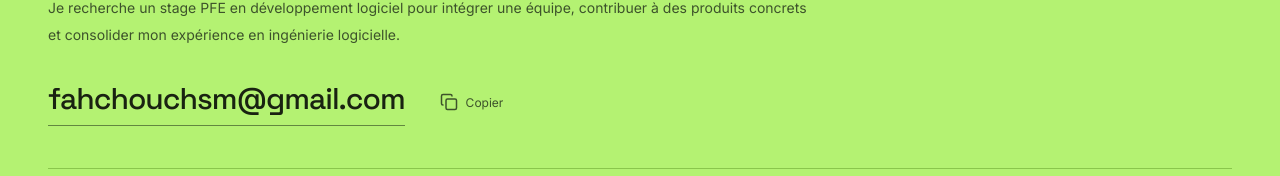
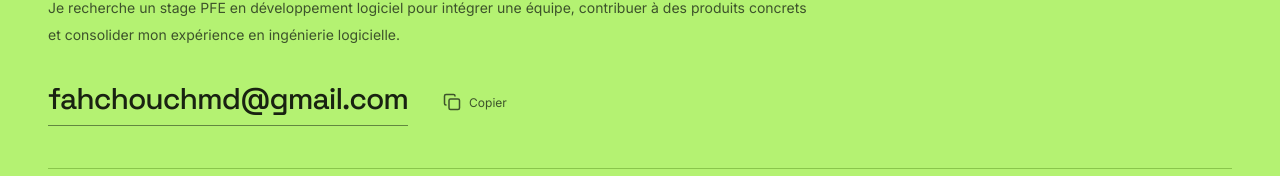
Before and after one commit to fahchouchsm/Portfolio, a React (Vite) app: page / in a window 1280 px wide. Shown: the part 7753-7929 px from the top of the page. Built offline with nearby package versions, Linux system fonts and the light colour scheme.

Commit message:
Update contact email and CV to fahchouchmd@gmail.com

```diff
--- a/src/Portfolio.tsx
+++ b/src/Portfolio.tsx
@@ -32,7 +32,7 @@ import {
 } from "./data/portfolio.ts";
 
 const github = "https://github.com/fahchouchsm";
-const email = "fahchouchsm@gmail.com";
+const email = "fahchouchmd@gmail.com";
 const principleIcons = [Target, Puzzle, ArrowLeftRight, Split, Plug];
 const nav = [
   ["projets", "Projets"],
--- a/src/data/data.tsx
+++ b/src/data/data.tsx
@@ -45,7 +45,7 @@ export const socialAccounts: SocialAccount[] = [
   },
   {
     icon: Mail,
-    path: "mailto:fahchouchsm@gmail.com",
+    path: "mailto:fahchouchmd@gmail.com",
     label: "Email",
   },
 ];
--- a/src/translation/components/contact.ts
+++ b/src/translation/components/contact.ts
@@ -5,7 +5,7 @@ export const contactEn: TranslationKeys["contactPage"] = {
   subtitle:
     "If you have a project, an internship opportunity, or just want to connect, feel free to reach out.",
   emailTitle: "Email",
-  emailValue: "fahchouchsm@gmail.com",
+  emailValue: "fahchouchmd@gmail.com",
   openLink: "Open",
 };
 
@@ -14,6 +14,6 @@ export const contactFr: TranslationKeys["contactPage"] = {
   subtitle:
     "Si vous avez un projet, une opportunite de stage, ou si vous voulez simplement echanger, n'hesitez pas a me contacter.",
   emailTitle: "E-mail",
-  emailValue: "fahchouchsm@gmail.com",
+  emailValue: "fahchouchmd@gmail.com",
   openLink: "Ouvrir",
 };
```
Also changed, not shown: 1 other file (tests, documents, lock files or other folders).
